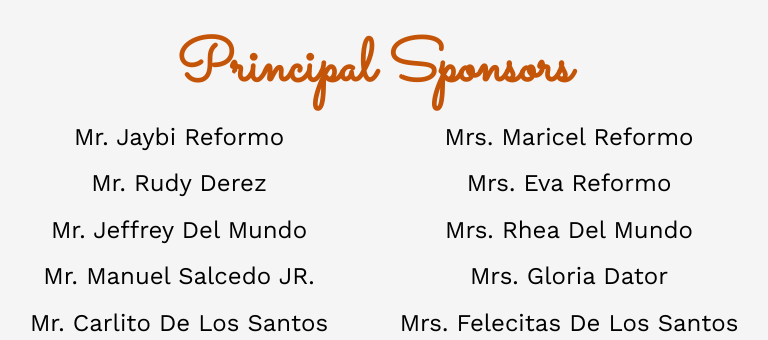
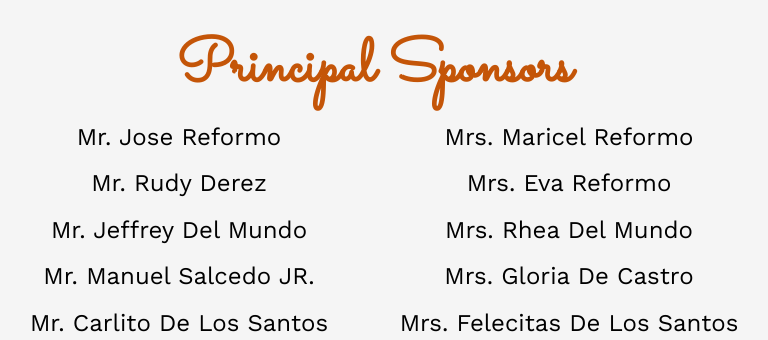
Before and after one commit to nexus17xx/RsvpWedding, a plain HTML site: page Entourage.html in a window 1280 px wide. Shown: the part 1620-1960 px from the top of the page, without its empty margins (266-1034 px from the left). Drawn offline with nearby package versions, Linux system fonts and the light colour scheme; files whose address does not match are found by name.

Commit message:
Update Entourage.html

```diff
--- a/Entourage.html
+++ b/Entourage.html
@@ -150,7 +150,7 @@
 					<h2>Principal Sponsors</h2>
 					<div class="row text-center">
 						<div class="col-md-6">
-							<h3>Mr. Jaybi Reformo</h3>
+							<h3>Mr. Jose Reformo</h3>
 						</div>
 						<div class="col-md-6">
 							<h3>Mrs. Maricel Reformo</h3>
@@ -177,7 +177,7 @@
 							<h3>Mr. Manuel Salcedo JR.</h3>
 						</div>
 						<div class="col-md-6">
-							<h3>Mrs. Gloria Dator</h3>
+							<h3>Mrs. Gloria De Castro</h3>
 						</div>
 					</div>
 					<div class="row text-center">
```
